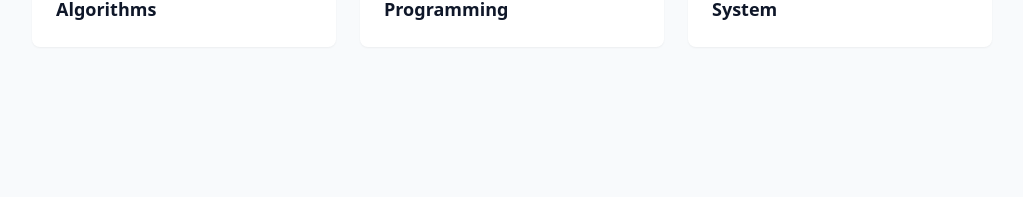
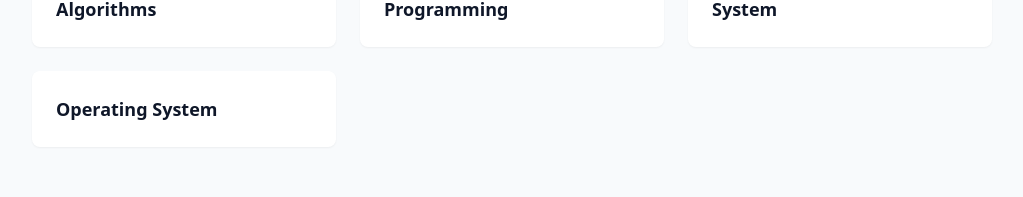
Before and after one commit to Anuraga3s/My-Portfolio, a React (Vite) app: page / in a window 1280 px wide. Shown: the part 2219-2416 px from the top of the page, without its empty margins (128-1151 px from the left). Built offline with nearby package versions, Linux system fonts and the light colour scheme.

Commit message:
Add 'Operating System' to core subjects list

```diff
--- a/src/components/SkillsSection.jsx
+++ b/src/components/SkillsSection.jsx
@@ -24,6 +24,7 @@ const skills = [
   { name: "Data Structures and Algorithms", category: "core" },
   { name: "Object Oriented Programming", category: "core" },
   { name: "Database Management System", category: "core" },
+  { name: "Operating System", category: "core" },
 ];
 
 const categories = ["all", "frontend", "backend", "tools", "core"];
```
